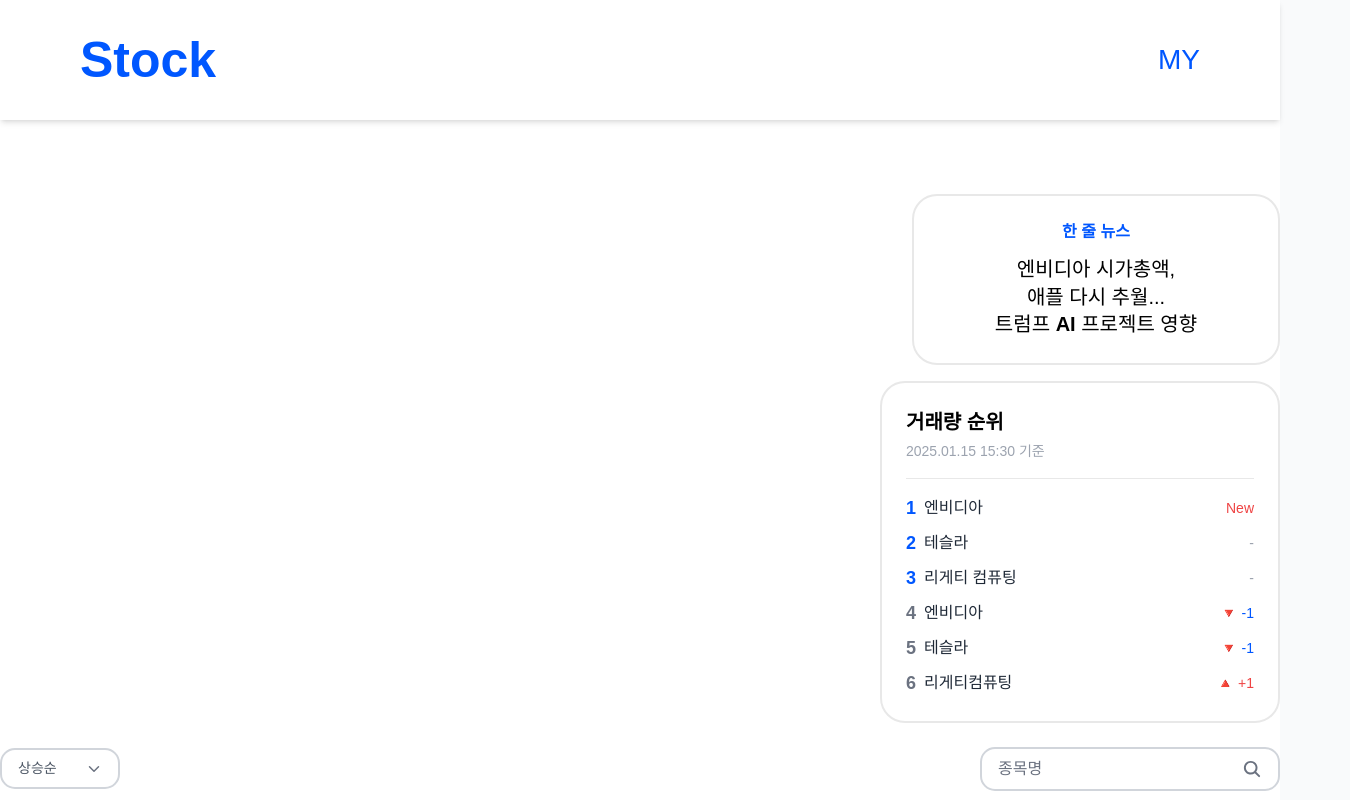
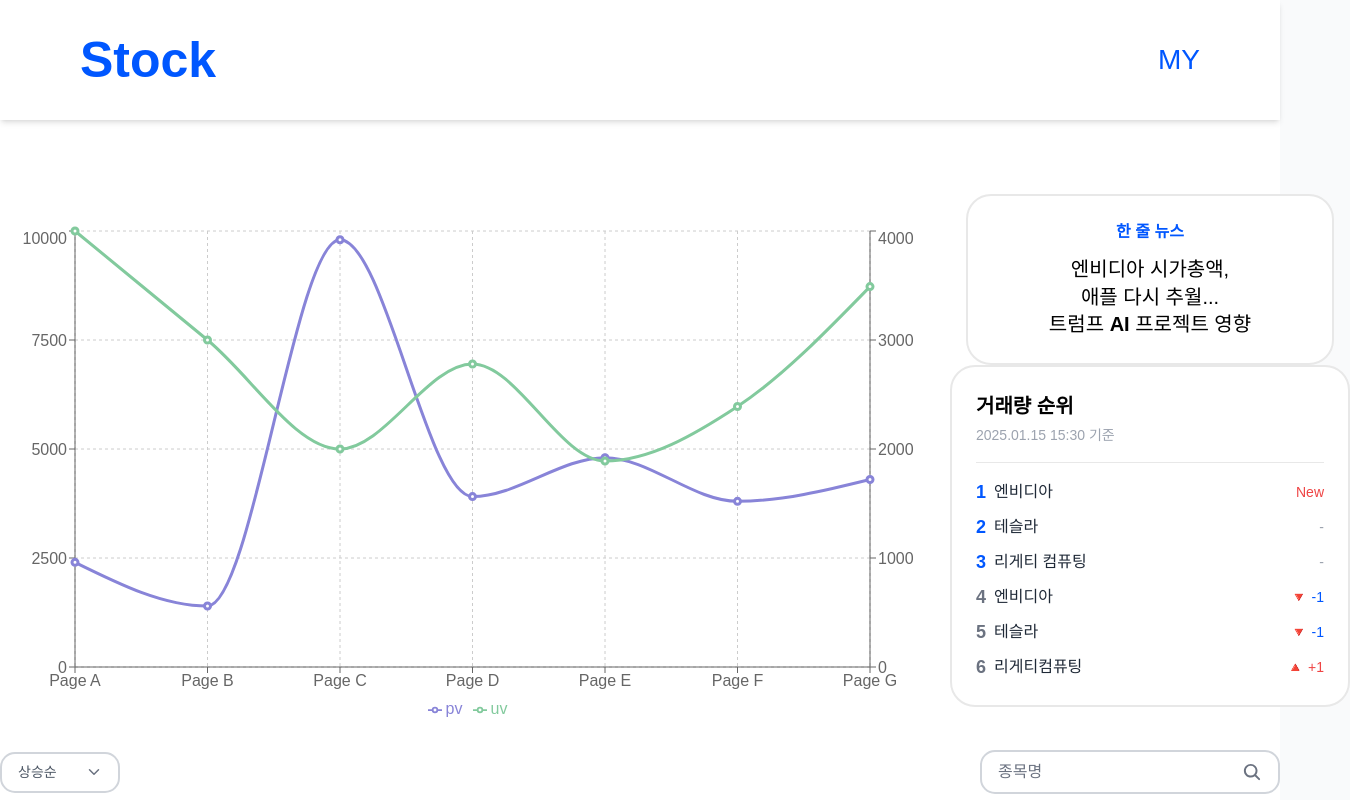
Before and after one commit to 2025-project/frontend, a Next.js app: page /mainpage in a window 1280 px wide. Shown: the top 800 px of the page, 1350 px wide, since content can reach past the window. Built offline with nearby package versions, Linux system fonts and the light colour scheme.

Commit message:
design: 그래프 퍼블리싱 배치

```diff
--- a/src/app/mainpage/page.tsx
+++ b/src/app/mainpage/page.tsx
@@ -1,16 +1,22 @@
 import { Header, NewsTicker, Ranking, SearchBar, StockList, SortDropdown } from "@/components";
+import Graphs from "@/components/Graphs/Graphs";
 
 const MainPage = () => {
   return (
     <div className="min-h-screen bg-white pt-[178px] flex flex-col items-center">
       <Header />
 
-      <div className="w-full max-w-[1300px] flex justify-end mt-4">
-        <NewsTicker />
-      </div>
+      <div className="w-full max-w-[1300px] flex mt-4">
+        <div className="flex-1 mt-8">
+          <Graphs />
+        </div>
+        <div className="flex flex-col max-w-[500px]">
+  <div className="ml-4">
+    <NewsTicker />
+  </div>
+  <Ranking />
+</div>
 
-      <div className="w-full max-w-[1300px] flex justify-end mt-4">
-        <Ranking />
       </div>
 
       <div className="w-full max-w-[1300px] flex justify-between items-center mt-6">
--- a/src/components/Graphs/Graphs.tsx
+++ b/src/components/Graphs/Graphs.tsx
@@ -1,3 +1,5 @@
+"use client"; // 클라이언트 컴포넌트 지정
+
 import React from "react";
 import {
   LineChart,
@@ -10,62 +12,22 @@ import {
 } from "recharts";
 
 const data = [
-  {
-    name: "Page A",
-    uv: 4000,
-    pv: 2400,
-    amt: 2400,
-  },
-  {
-    name: "Page B",
-    uv: 3000,
-    pv: 1398,
-    amt: 2210,
-  },
-  {
-    name: "Page C",
-    uv: 2000,
-    pv: 9800,
-    amt: 2290,
-  },
-  {
-    name: "Page D",
-    uv: 2780,
-    pv: 3908,
-    amt: 2000,
-  },
-  {
-    name: "Page E",
-    uv: 1890,
-    pv: 4800,
-    amt: 2181,
-  },
-  {
-    name: "Page F",
-    uv: 2390,
-    pv: 3800,
-    amt: 2500,
-  },
-  {
-    name: "Page G",
-    uv: 3490,
-    pv: 4300,
-    amt: 2100,
-  },
+  { name: "Page A", uv: 4000, pv: 2400, amt: 2400 },
+  { name: "Page B", uv: 3000, pv: 1398, amt: 2210 },
+  { name: "Page C", uv: 2000, pv: 9800, amt: 2290 },
+  { name: "Page D", uv: 2780, pv: 3908, amt: 2000 },
+  { name: "Page E", uv: 1890, pv: 4800, amt: 2181 },
+  { name: "Page F", uv: 2390, pv: 3800, amt: 2500 },
+  { name: "Page G", uv: 3490, pv: 4300, amt: 2100 },
 ];
 
-export default function App() {
+const Graphs = () => {
   return (
     <LineChart
-      width={1200}
-      height={400}
+      width={950}
+      height={500}
       data={data}
-      margin={{
-        top: 10,
-        right: 40,
-        left: 30,
-        bottom: 10,
-      }}
+      margin={{ top: 5, right: 20, left: 15, bottom: 5 }}
     >
       <CartesianGrid strokeDasharray="3 3" />
       <XAxis dataKey="name" />
@@ -78,16 +40,18 @@ export default function App() {
         type="monotone"
         dataKey="pv"
         stroke="#8884d8"
-        strokeWidth={4}
-        activeDot={{ r: 8 }}
+        strokeWidth={3}
+        activeDot={{ r: 6 }}
       />
       <Line
         yAxisId="right"
         type="monotone"
         dataKey="uv"
         stroke="#82ca9d"
-        strokeWidth={4}
+        strokeWidth={3}
       />
     </LineChart>
   );
-}
+};
+
+export default Graphs;
```
